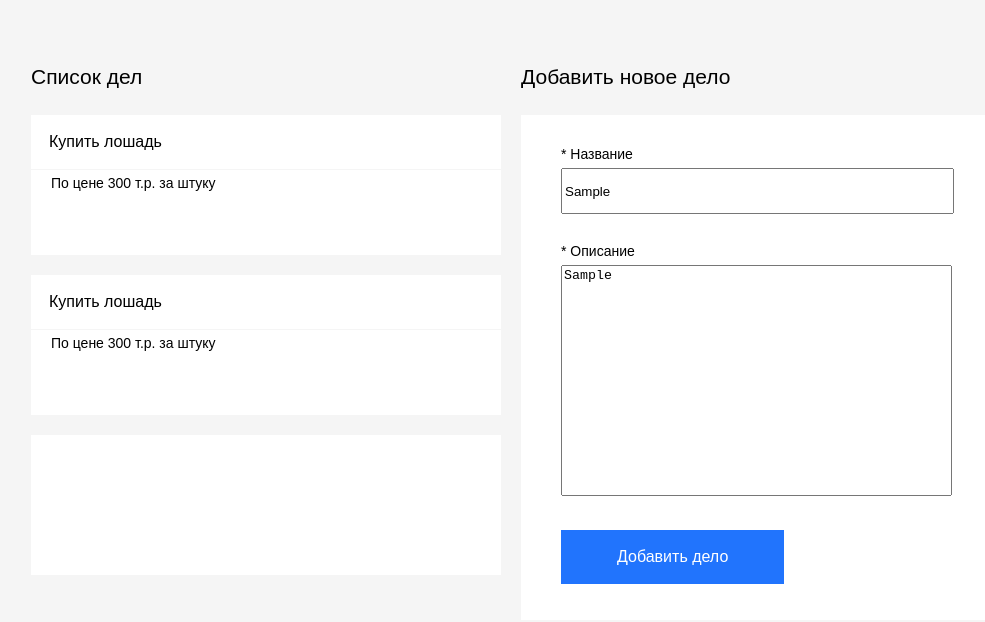
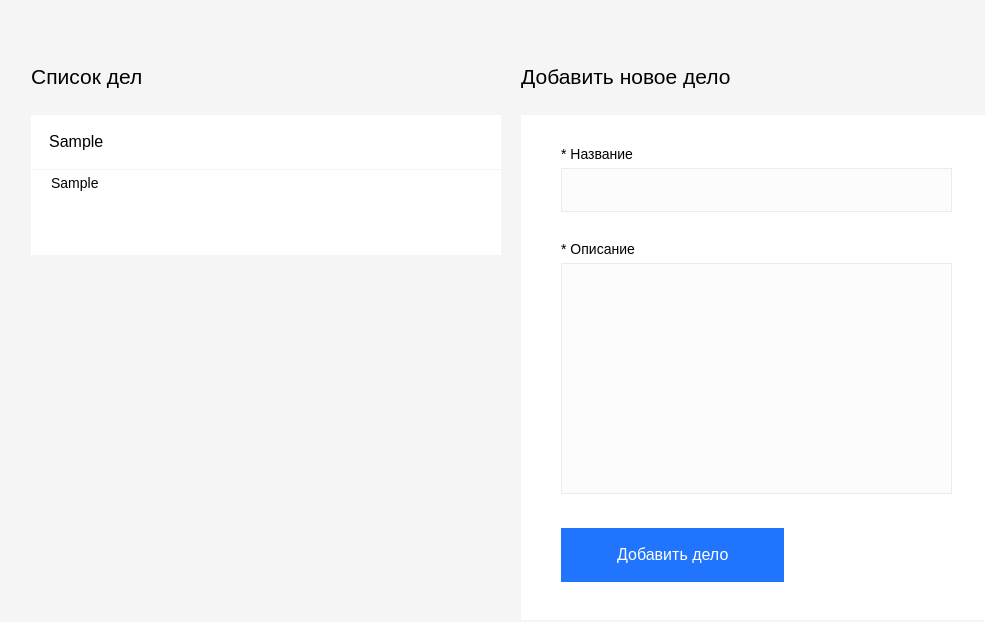
Before and after one commit to JustCreature/TaskManager, a plain HTML site: page index.html in a window 1280 px wide. Both pictures are taken after typing "Sample", "Sample" into the empty fields and a click on the button "Добавить дело". Shown: the whole page, without its empty margins (129-1114 px from the left). Drawn offline with Linux system fonts and the light colour scheme.

Commit message:
add append new item to the list

```diff
--- a/index.html
+++ b/index.html
@@ -13,7 +13,13 @@
     <div class="fixed-container">
       <div id="left-col">
         <div class="name">Список дел</div>
-        <div class="item">
+
+        <div id="list-empty">
+          Список пуст...
+        </div>
+
+
+        <!-- <div class="item">
           <div class="item-name">
             Купить лошадь
           </div>
@@ -31,7 +37,7 @@
           <div class="item-description">
             По цене 300 т.р. за штуку
           </div>
-        </div>
+        </div> -->
       </div>
 
 
--- a/script.js
+++ b/script.js
@@ -1,10 +1,15 @@
 $(function() {
   $('#add-item')
     .click(function() {
-      console.log(1);
+      $('#list-empty').remove();
 
-      let newItem = $('<div class="item"></div>')
-      newItem.innerHTML = '<div class="item-name"></div><div class="item-description"></div>'
-      newItem.appendTo($('#left-col'))
+      let itemName = document.querySelector('.input-name').value;
+      let itemDescription = document.querySelector('.input-description').value;
+      let newItem = $('<div class="item"></div>');
+      newItem.append(`<div class="item-name">${itemName}</div>`);
+      newItem.append(`<div class="item-description">${itemDescription}</div>`);
+      newItem.appendTo($('#left-col'));
+      document.querySelector('.input-name').value = '';
+      document.querySelector('.input-description').value = '';
     });
 });
--- a/style.css
+++ b/style.css
@@ -20,6 +20,10 @@ button {
   width: 960px;
   margin: 0 auto;
   display: flex;
+}
+
+#list-empty {
+  margin-top: 49px;
 }
 
 .item {
@@ -64,6 +68,8 @@ button {
   width: 385px;
   height: 40px;
   margin-bottom: 28px;
+  background-color: #fcfcfc;
+  border: 1px solid #ebebeb;
 }
 
 .input-description {
@@ -71,6 +77,8 @@ button {
   width: 385px;
   height: 225px;
   resize: none;
+  background-color: #fcfcfc;
+  border: 1px solid #ebebeb;
 }
 
 .input-label {
```
